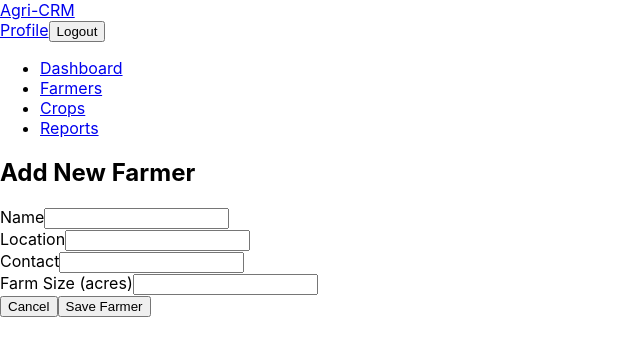
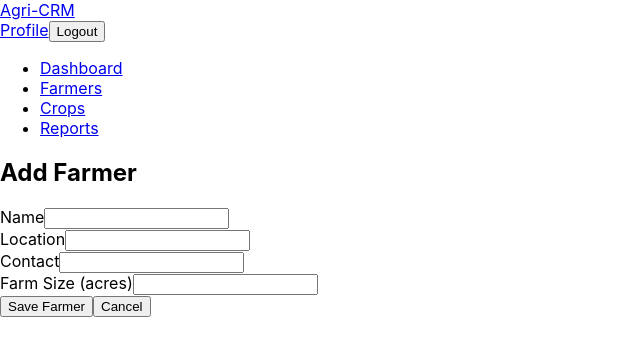
Before and after one commit to johnmosx/blackboxai-1743484092272, a React (Create React App) app in the folder agri-crm/client/: page /farmers/new in a window 1280 px wide. Shown: the top 356 px of the page, without its empty margins (0-640 px from the left). Built offline with nearby package versions, Linux system fonts and the light colour scheme.

Commit message:
Add agri-crm/client/src/components/FarmerForm.js 1743486280326

```diff
--- a/agri-crm/client/src/components/FarmerForm.js
+++ b/agri-crm/client/src/components/FarmerForm.js
@@ -1,144 +1,126 @@
 import React, { useState, useEffect } from 'react';
+import { Form, Button, Container, Row, Col, Alert } from 'react-bootstrap';
 import { useNavigate, useParams } from 'react-router-dom';
 import api from '../api';
 
 const FarmerForm = () => {
   const { id } = useParams();
   const navigate = useNavigate();
-  const [formData, setFormData] = useState({
+  const [farmer, setFarmer] = useState({
     name: '',
     location: '',
     contact: '',
     farmSize: '',
     crops: []
   });
+  const [error, setError] = useState('');
   const [isLoading, setIsLoading] = useState(false);
-  const [error, setError] = useState('');
 
   useEffect(() => {
     if (id) {
       const fetchFarmer = async () => {
         try {
-          setIsLoading(true);
           const response = await api.get(`/farmers/${id}`);
-          setFormData(response.data);
+          setFarmer(response.data);
         } catch (err) {
           setError(err.response?.data?.message || 'Failed to fetch farmer');
-        } finally {
-          setIsLoading(false);
         }
       };
       fetchFarmer();
     }
   }, [id]);
 
-  const handleChange = (e) => {
-    const { name, value } = e.target;
-    setFormData(prev => ({
-      ...prev,
-      [name]: value
-    }));
-  };
-
   const handleSubmit = async (e) => {
     e.preventDefault();
+    setIsLoading(true);
     try {
-      setIsLoading(true);
       if (id) {
-        await api.put(`/farmers/${id}`, formData);
+        await api.put(`/farmers/${id}`, farmer);
       } else {
-        await api.post('/farmers', formData);
+        await api.post('/farmers', farmer);
       }
       navigate('/farmers');
     } catch (err) {
-      setError(err.response?.data?.message || 'Operation failed');
+      setError(err.response?.data?.message || 'Failed to save farmer');
     } finally {
       setIsLoading(false);
     }
   };
 
+  const handleChange = (e) => {
+    const { name, value } = e.target;
+    setFarmer(prev => ({ ...prev, [name]: value }));
+  };
+
   return (
-    <div className="max-w-3xl mx-auto">
-      <h2 className="text-xl font-semibold mb-4">
-        {id ? 'Edit Farmer' : 'Add New Farmer'}
-      </h2>
-
-      {error && (
-        <div className="bg-red-100 border border-red-400 text-red-700 px-4 py-3 rounded mb-4">
-          {error}
-        </div>
-      )}
-
-      <form onSubmit={handleSubmit} className="space-y-4">
-        <div className="grid grid-cols-1 md:grid-cols-2 gap-4">
-          <div>
-            <label className="block text-sm font-medium text-gray-700 mb-1">Name</label>
-            <input
+    <Container>
+      <Row className="justify-content-center">
+        <Col md={8}>
+          <h2 className="mb-4">{id ? 'Edit' : 'Add'} Farmer</h2>
+          {error && <Alert variant="danger">{error}</Alert>}
+          <Form onSubmit={handleSubmit}>
+            <Form.Group className="mb-3">
+              <Form.Label>Name</Form.Label>
+              <Form.Control
                 type="text"
                 name="name"
-              value={formData.name}
+                value={farmer.name}
                 onChange={handleChange}
-              className="w-full px-3 py-2 border border-gray-300 rounded-md shadow-sm focus:outline-none focus:ring-green-500 focus:border-green-500"
                 required
               />
-          </div>
+            </Form.Group>
 
-          <div>
-            <label className="block text-sm font-medium text-gray-700 mb-1">Location</label>
-            <input
+            <Form.Group className="mb-3">
+              <Form.Label>Location</Form.Label>
+              <Form.Control
                 type="text"
                 name="location"
-              value={formData.location}
+                value={farmer.location}
                 onChange={handleChange}
-              className="w-full px-3 py-2 border border-gray-300 rounded-md shadow-sm focus:outline-none focus:ring-green-500 focus:border-green-500"
                 required
               />
-          </div>
+            </Form.Group>
 
-          <div>
-            <label className="block text-sm font-medium text-gray-700 mb-1">Contact</label>
-            <input
-              type="tel"
+            <Form.Group className="mb-3">
+              <Form.Label>Contact</Form.Label>
+              <Form.Control
+                type="text"
                 name="contact"
-              value={formData.contact}
+                value={farmer.contact}
                 onChange={handleChange}
-              className="w-full px-3 py-2 border border-gray-300 rounded-md shadow-sm focus:outline-none focus:ring-green-500 focus:border-green-500"
                 required
               />
-          </div>
+            </Form.Group>
 
-          <div>
-            <label className="block text-sm font-medium text-gray-700 mb-1">Farm Size (acres)</label>
-            <input
+            <Form.Group className="mb-3">
+              <Form.Label>Farm Size (acres)</Form.Label>
+              <Form.Control
                 type="number"
                 name="farmSize"
-              value={formData.farmSize}
+                value={farmer.farmSize}
                 onChange={handleChange}
-              className="w-full px-3 py-2 border border-gray-300 rounded-md shadow-sm focus:outline-none focus:ring-green-500 focus:border-green-500"
-              min="0"
-              step="0.1"
               />
-          </div>
-        </div>
+            </Form.Group>
 
-        <div className="flex justify-end space-x-3 pt-4">
-          <button
-            type="button"
+            <div className="d-grid gap-2">
+              <Button
+                variant="primary"
+                type="submit"
+                disabled={isLoading}
+              >
+                {isLoading ? 'Saving...' : 'Save Farmer'}
+              </Button>
+              <Button
+                variant="outline-secondary"
                 onClick={() => navigate('/farmers')}
-            className="px-4 py-2 border border-gray-300 rounded-md shadow-sm text-sm font-medium text-gray-700 bg-white hover:bg-gray-50 focus:outline-none focus:ring-2 focus:ring-offset-2 focus:ring-green-500"
               >
                 Cancel
-          </button>
-          <button
-            type="submit"
-            disabled={isLoading}
-            className="px-4 py-2 border border-transparent rounded-md shadow-sm text-sm font-medium text-white bg-green-600 hover:bg-green-700 focus:outline-none focus:ring-2 focus:ring-offset-2 focus:ring-green-500 disabled:opacity-50"
-          >
-            {isLoading ? 'Saving...' : 'Save Farmer'}
-          </button>
+              </Button>
             </div>
-      </form>
-    </div>
+          </Form>
+        </Col>
+      </Row>
+    </Container>
   );
 };
 
```
Lines whose indentation alone changed are shown as unchanged.
